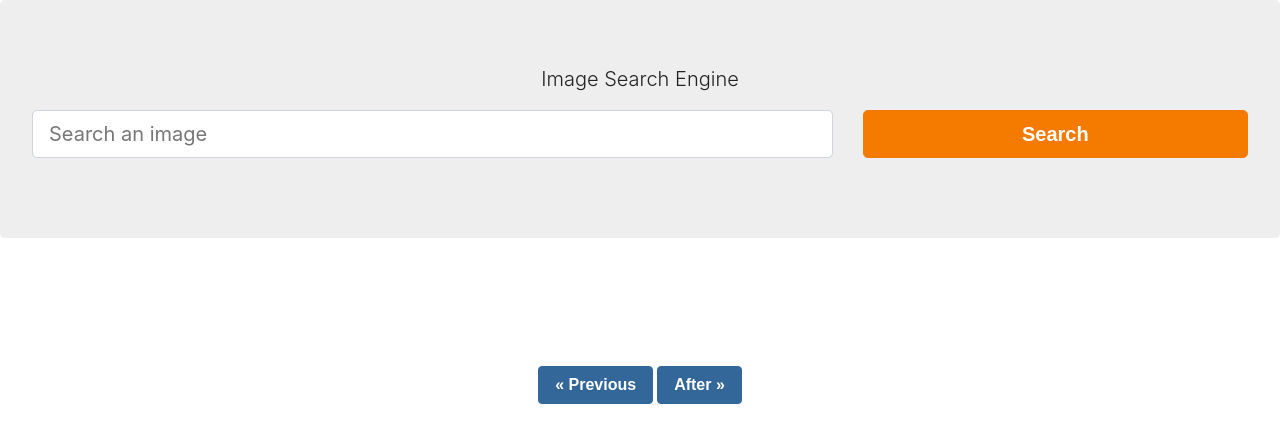
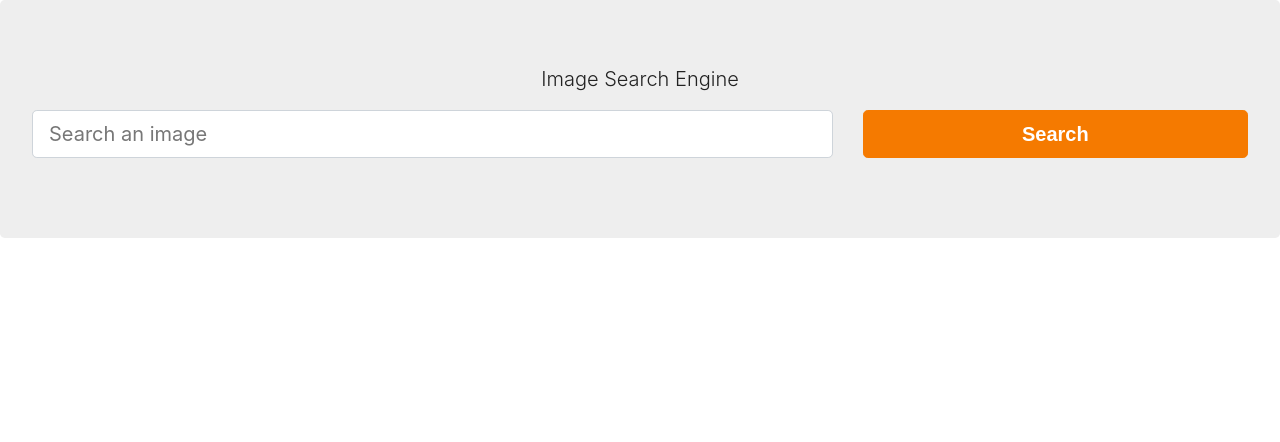
Before and after one commit to alejandroPolak-1/image_search_engine, a React (Create React App) app: page / in a window 1280 px wide. Shown: the top 442 px of the page. Built offline with nearby package versions, Linux system fonts and the light colour scheme; a web font is replaced by a local one.

Commit message:
[button] Hide button

```diff
--- a/src/App.js
+++ b/src/App.js
@@ -45,7 +45,7 @@ function App() {
   const afterPage = () => {
     const newActualPage = actualpage + 1
 
-    if(newActualPage > totalpages) return
+    if (newActualPage > totalpages) return
 
     setActualPage(newActualPage)
   }
@@ -58,6 +58,8 @@ function App() {
       </div>
       <div className="row justify-content-center">
         <ListImage images={images} />
+
+        {actualpage === 1 ? null : (
           <button
             type="button"
             className="btn btn-info mr-1"
@@ -65,9 +67,13 @@ function App() {
           >
             &laquo; Previous
           </button>
+        )}
+
+        {actualpage === totalpages ? null : (
           <button type="button" className="btn btn-info" onClick={afterPage}>
             After &raquo;
           </button>
+        )}
       </div>
     </div>
   )
```
Lines whose indentation alone changed are shown as unchanged.
